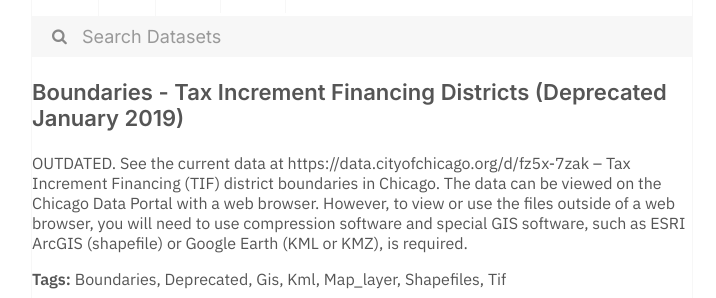
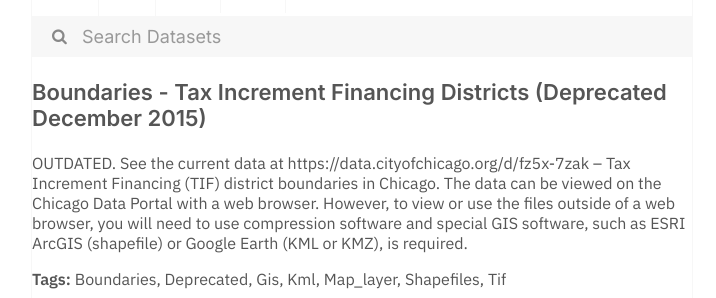
Before and after one commit to dayda-entities/city-of-chicago, a Jekyll site: the page built from _posts/2020-11-10-boundaries-tax-increment-finan.md, in a window 1280 px wide. Shown: the part 269-567 px from the top of the page, without its empty margins (278-994 px from the left). Built offline with Jekyll 4.4.1, drawn with Linux system fonts in a browser that asks for light colours.

```diff
--- a/_posts/2020-11-10-boundaries-tax-increment-finan.md
+++ b/_posts/2020-11-10-boundaries-tax-increment-finan.md
@@ -1,7 +1,7 @@
 ---
-title: Boundaries - Tax Increment Financing Districts (Deprecated January 2019)
-created: '2020-11-10T16:54:44.946639'
-modified: '2020-11-10T16:54:44.946650'
+title: Boundaries - Tax Increment Financing Districts (Deprecated December 2015)
+created: '2020-11-10T16:55:10.882738'
+modified: '2020-11-10T16:55:10.882745'
 state: active
 type: dataset
 tags:
@@ -15,9 +15,9 @@ tags:
 groups:
   - Local Government
 csv_url: >-
-  https://data.cityofchicago.org/api/views/xhr6-rk7p/rows.csv?accessType=DOWNLOAD
+  https://data.cityofchicago.org/api/views/2xxm-9stc/rows.csv?accessType=DOWNLOAD
 json_url: >-
-  https://data.cityofchicago.org/api/views/xhr6-rk7p/rows.json?accessType=DOWNLOAD
+  https://data.cityofchicago.org/api/views/2xxm-9stc/rows.json?accessType=DOWNLOAD
 layout: post
 
 ---
```
